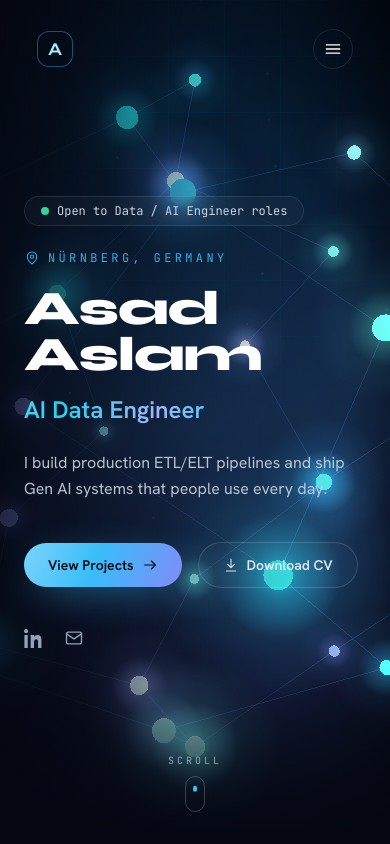
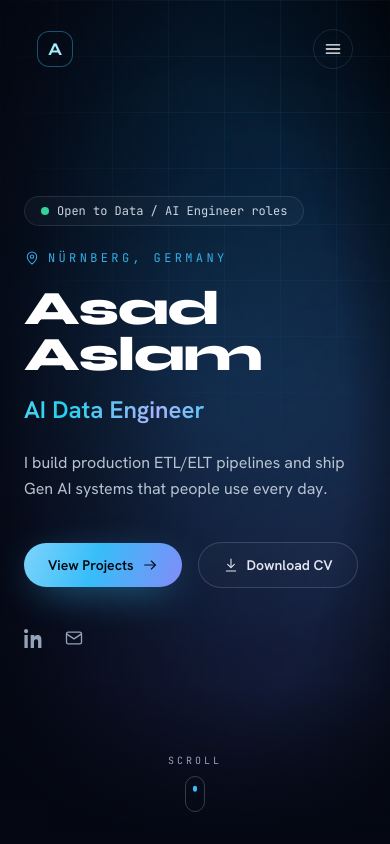
Before and after one commit to asadaslam556/portfolio, a React (Vite) app: page / in a window 390 px wide. Shown: the top 844 px of the page. Built offline with nearby package versions, Linux system fonts and the light colour scheme.

Commit message:
Static hero background on mobile for instant load

```diff
--- a/src/components/Hero.jsx
+++ b/src/components/Hero.jsx
@@ -1,4 +1,4 @@
-import { lazy, Suspense } from 'react'
+import { lazy, Suspense, useEffect, useState } from 'react'
 import { motion, useReducedMotion } from 'framer-motion'
 import MagneticButton from './MagneticButton'
 import Icon from './Icons'
@@ -7,6 +7,20 @@ import { profile } from '../data/content'
 // Heavy 3D scene (three.js) is code-split so page content paints first,
 // then the canvas streams in. Keeps mobile from stalling on first load.
 const KnowledgeGraph = lazy(() => import('../three/KnowledgeGraph'))
+
+// On phones we skip the live 3D canvas entirely and show a static glow
+// instead, so the page loads instantly. Desktop keeps the full animation.
+function useIsDesktop() {
+  const [isDesktop, setIsDesktop] = useState(false)
+  useEffect(() => {
+    const mq = window.matchMedia('(min-width: 768px) and (pointer: fine)')
+    const update = () => setIsDesktop(mq.matches)
+    update()
+    mq.addEventListener('change', update)
+    return () => mq.removeEventListener('change', update)
+  }, [])
+  return isDesktop
+}
 
 const container = {
   hidden: {},
@@ -19,15 +33,21 @@ const item = {
 
 export default function Hero({ ready }) {
   const reduced = useReducedMotion()
+  const isDesktop = useIsDesktop()
 
   return (
     <section id="home" className="relative flex min-h-[100svh] items-center overflow-hidden">
-      {/* 3D layer */}
+      {/* 3D layer (desktop) or static glow (mobile) */}
       <div className="absolute inset-0">
-        {ready && (
+        {ready && isDesktop ? (
           <Suspense fallback={null}>
             <KnowledgeGraph reducedMotion={!!reduced} />
           </Suspense>
+        ) : (
+          <div className="absolute inset-0 grid-bg">
+            <div className="absolute left-1/2 top-1/3 h-72 w-72 -translate-x-1/2 rounded-full bg-sky-500/20 blur-[120px]" />
+            <div className="absolute right-1/4 top-1/2 h-64 w-64 rounded-full bg-violet-500/20 blur-[120px]" />
+          </div>
         )}
         {/* fade the canvas into the page at the bottom */}
         <div className="absolute inset-x-0 bottom-0 h-40 bg-gradient-to-t from-void to-transparent" />
```
